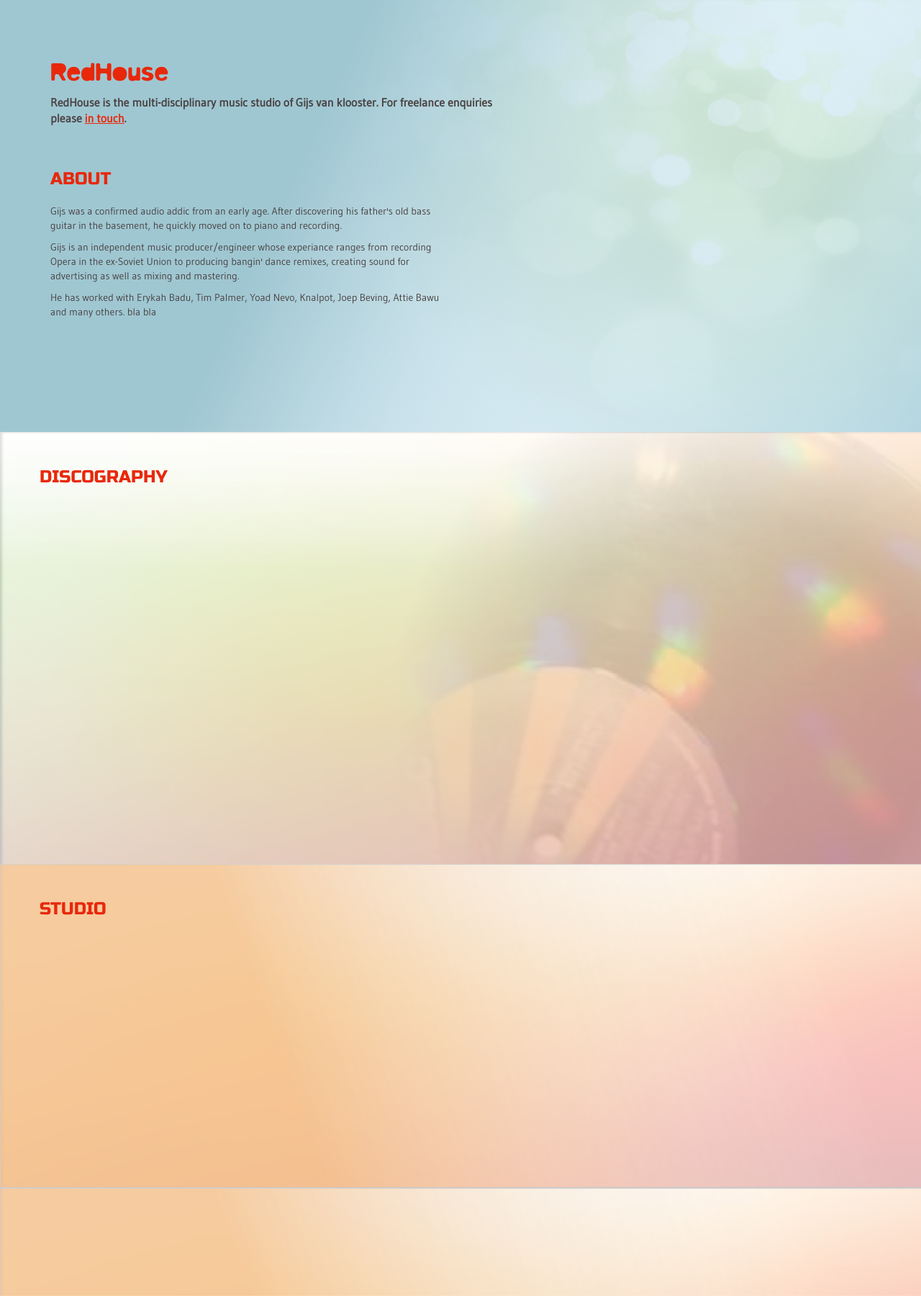
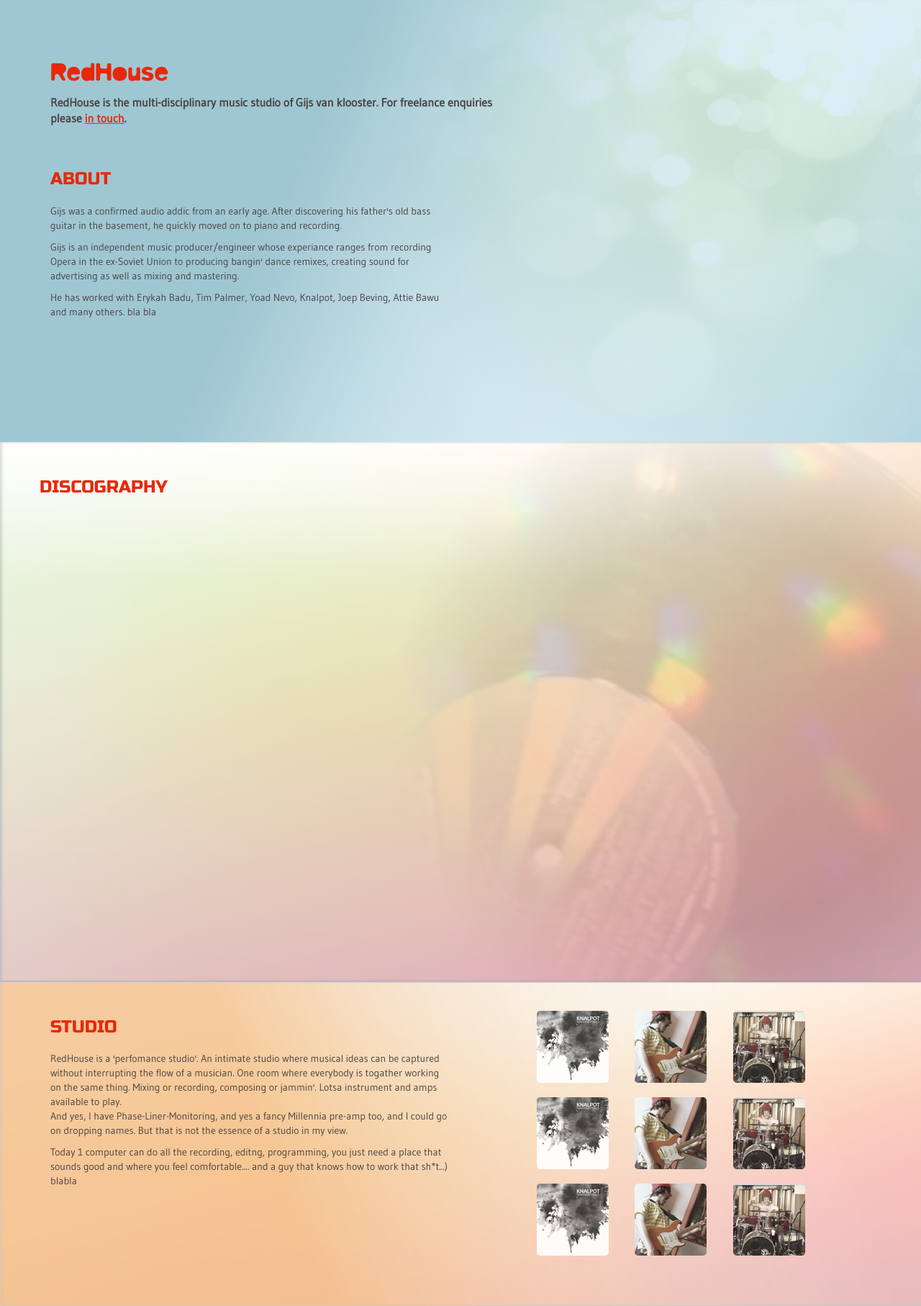
Before and after one commit to redhousestudio/redhousestudio.github.io, a Jekyll site: the page built from index.html, in a window 1280 px wide. Shown: the whole page at 72% size. Built offline with Jekyll 4.4.1, drawn with Linux system fonts in a browser that asks for light colours; nearby versions of some CDN libraries.

Commit message:
home page studio section done

```diff
--- a/css/style.css
+++ b/css/style.css
@@ -34,16 +34,132 @@
 
 .home-section-hero {
   background-image: url(/img/bg-home-section-1.png);
-  height: 600px;
+  background-repeat: no-repeat;
+  background-size: cover;
+  height: 614px;
   padding: 30px 0;
 }
 .home-section-discography {
   background-image: url(/img/bg-home-section-discograpy.png);
-  height: 600px;
+  background-repeat: no-repeat;
+  background-size: cover;
+  height: 750px;
   padding: 30px 0;
 }
 .home-section-studio {
   background-image: url(/img/bg-home-section-studio.png);
-  height: 600px;
+  background-repeat: no-repeat;
+  background-size: cover;
+  height: 450px;
   padding: 30px 0;
 }
+.studio-items-wrapper {
+  text-align: center;
+  max-width: 380px;
+  margin-left: auto;
+  margin-right: auto;
+}
+.studio-item {
+  margin-top: 10px;
+  margin-bottom: 10px;
+}
+.studio-item img {
+  cursor: pointer;
+  max-width: 100%;
+  transition: 0.3s;
+}
+.studio-item img:hover {
+  opacity: 0.7;
+}
+.site-footer {
+  padding: 30px 0;
+}
+.contact h3 {
+  margin-bottom: 10px;
+}
+.contact p {
+  font-weight: bold;
+  font-size: 16px;
+}
+.contact-row {
+  display: flex;
+}
+.site-social-media {
+  font-size: 40px;
+  margin: auto;
+  text-align: right;
+}
+.site-social-media a {
+  margin: 10px;
+}
+
+/* Studio Modal */
+/* The Modal (background) */
+.modal {
+  width: 100%; /* Full width */
+  height: 100%; /* Full height */
+}
+
+/* Modal Content (image) */
+.modal-content {
+  margin: auto;
+  display: block;
+  width: 80%;
+  max-width: 550px;
+  margin-top: 70px;
+}
+
+/* Caption of Modal Image */
+#studio-item-caption {
+  margin: auto;
+  display: block;
+  width: 80%;
+  max-width: 700px;
+  text-align: center;
+  color: #f5f5f5;
+  padding: 10px 0;
+  height: 150px;
+  font-size: 20px;
+}
+
+/* Add Animation */
+.modal-content, #studio-item-caption {
+  -webkit-animation-name: zoom;
+  -webkit-animation-duration: 0.6s;
+  animation-name: zoom;
+  animation-duration: 0.6s;
+}
+
+@-webkit-keyframes zoom {
+  from {-webkit-transform:scale(0)}
+  to {-webkit-transform:scale(1)}
+}
+
+@keyframes zoom {
+  from {transform:scale(0)}
+  to {transform:scale(1)}
+}
+
+/* The Close Button */
+.close {
+  position: absolute;
+  top: 15px;
+  right: 35px;
+  color: #f5f5f5;
+  font-size: 40px;
+  font-weight: bold;
+  transition: 0.3s;
+  opacity: 1;
+}
+.close:hover,
+.close:focus {
+  color: #bbb;
+  text-decoration: none;
+  cursor: pointer;
+}
+/* 100% Image Width on Smaller Screens */
+@media only screen and (max-width: 700px){
+  .modal-content {
+    width: 100%;
+  }
+}
--- a/index.html
+++ b/index.html
@@ -1,5 +1,24 @@
 ---
 layout: default
+studio_items:
+  - img: project001-image01-thumb.png
+    name: Project 1
+  - img: project001-image02-thumb.png
+    name: Project 2
+  - img: project001-image03-thumb.png
+    name: Project 3
+  - img: project001-image01-thumb.png
+    name: Project 1
+  - img: project001-image02-thumb.png
+    name: Project 2
+  - img: project001-image03-thumb.png
+    name: Project 3
+  - img: project001-image01-thumb.png
+    name: Project 1
+  - img: project001-image02-thumb.png
+    name: Project 2
+  - img: project001-image03-thumb.png
+    name: Project 3
 ---
 
 <div class="home-section-hero">
@@ -38,8 +57,36 @@
 <div class="home-section-studio">
   <div class="container">
     <div class="row">
-      <h3 class="section-heading">studio</h3>
+      <div class="col-sm-6">
+        <h3 class="section-heading">studio</h3>
+        <p>
+          RedHouse is a 'perfomance studio'. An intimate studio where musical ideas can be captured without interrupting the flow of a musician. One room where everybody is togather working on the same thing. Mixing or recording, composing or jammin'. Lotsa instrument and amps available to play.<br />
+          And yes, I have Phase-Liner-Monitoring, and yes a fancy Millennia pre-amp too, and I could go on dropping names. But that is not the essence of a studio in my view.<br />
+        </p>
+        <p>
+          Today 1 computer can do all the recording, editng, programming, you just need a place that sounds good and where you feel comfortable.... and a guy that knows how to work that sh*t...)<br />
+          blabla
+        </p>
+      </div>
 
+      <div class="col-sm-6">
+        <div class="studio-items-wrapper">
+          <div class="row">
+            {% for item in page.studio_items %}
+            <div class="col-sm-4 col-xs-6 studio-item">
+              <img src="/img/{{ item.img }}" alt="{{ item.name }}">
+            </div>
+            {% endfor %}
+          </div>
+        </div>
+      </div>
     </div>
   </div>
 </div>
+
+<!-- Studio Item Modal -->
+<div id="studio-modal" class="modal" tabindex="-1">
+  <span class="close" data-dismiss="modal">&times;</span>
+  <img class="modal-content" id="studio-item-img" src="">
+  <div id="studio-item-caption"></div>
+</div>
```
Also changed, not shown: js/script.js (added, +12 -0 lines).
